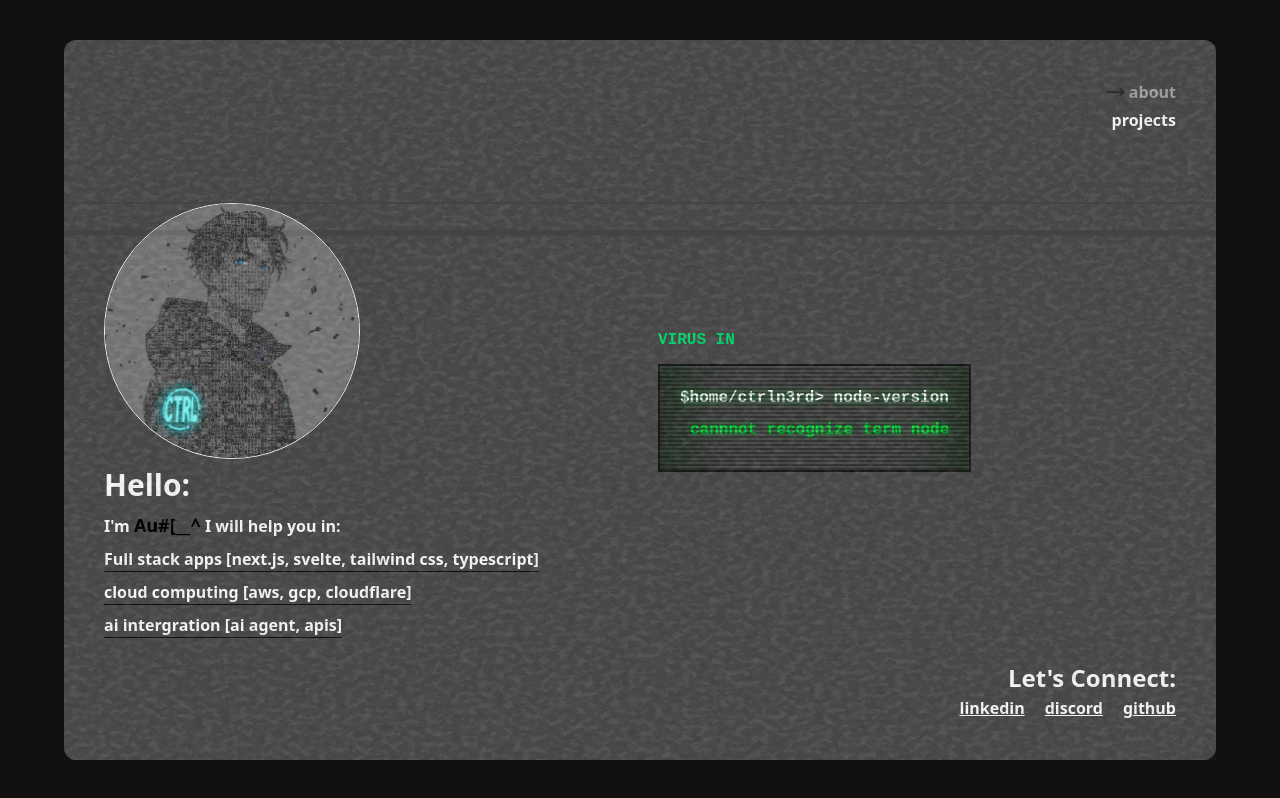
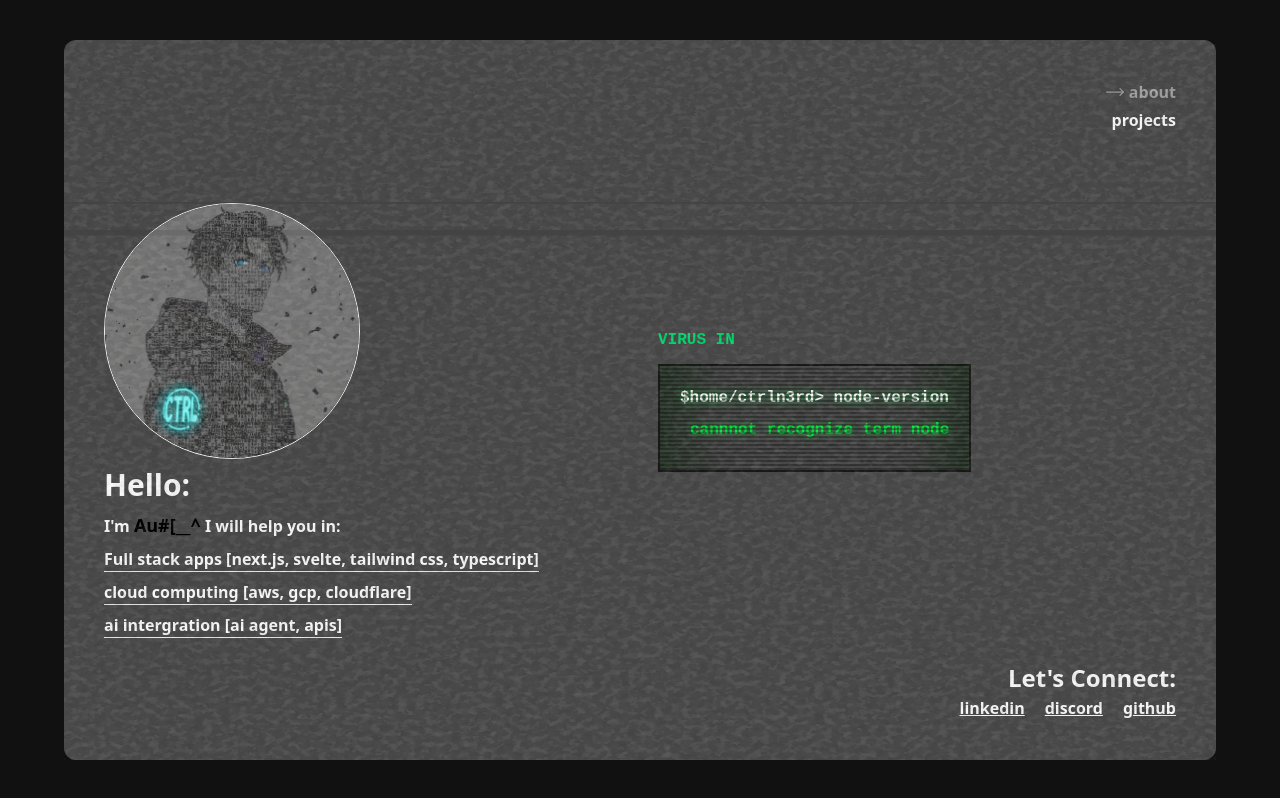
Before and after one commit to ctrln3rd/portfolio, a SvelteKit app: page / in a window 1280 px wide. Built offline with nearby package versions, Linux system fonts and the light colour scheme.

Commit message:
adding white arrow

```diff
--- a/package.json
+++ b/package.json
@@ -29,6 +29,7 @@
 		"vite": "^7.2.6"
 	},
 	"dependencies": {
+		"@svelte-web-fonts/google": "^1.0.4",
 		"embla-carousel-svelte": "^8.6.0",
 		"lucide-svelte": "^0.562.0"
 	}
--- a/src/routes/+layout.svelte
+++ b/src/routes/+layout.svelte
@@ -4,6 +4,7 @@
 	import Nav from './Nav.svelte';
 	import Connect from './connect.svelte';
 	import Grain from './grain.svelte';
+
 
 	let { children } = $props();
 </script>
--- a/src/routes/+page.svelte
+++ b/src/routes/+page.svelte
@@ -23,7 +23,7 @@
       <p>I'm <span use:glitch={{mode: "loop", speed: 100, duration: 2500}}
         class="font-extrabold text-black text-lg">Austine</span> I will help you in:</p>
       {#each skills as  skill}
-        <div class="border-b border-b-[#111111]">
+        <div class="border-b border-b-[#eeeeee]">
           <span class="font-bold">{skill.title}</span>
           <!--<MoveRight size="24" strokeWidth="1.5"/>-->[{skill.sub.join(", ")}]</div>
       {/each}
--- a/src/routes/Nav.svelte
+++ b/src/routes/Nav.svelte
@@ -16,7 +16,7 @@
         class:opacity-50={$page.url.pathname === link.href}
         class="flex gap-1 items-center font-extrabold" >
         {#if $page.url.pathname === link.href}
-        <MoveRight size="20" color="#000000" strokeWidth="1.5"/>
+        <MoveRight size="20" color="#ffffff" strokeWidth="1.5"/>
         {/if}
          <span use:glitch={{mode:"hover", speed: 100}}>{link.name}</span></a>
     {/each}
--- a/src/routes/projects/+page.svelte
+++ b/src/routes/projects/+page.svelte
@@ -93,10 +93,10 @@
     </div>
 
     {#if zoomedImage}
-            <div class="z-40 fixed inset-1/2 -translate-1/2 bg-white border border-black shadow-2xl  max-w-4xl aspect-3/2 w-1/2 overflow-hidden
+            <div class="z-40 fixed inset-1/2 -translate-1/2 bg-white border border-black shadow-2xl  max-w-4xl aspect-3/2 w-7/8 md:w-3/4 lg:w-1/2 overflow-hidden
             flex flex-col items-center gap-2 rounded-lg p-5">
                 <button on:click={closeZoom}
-                        class="self-end">
+                        class="self-end text-black cursor-pointer">
                     <X size={20} />
                 </button>
 
```
Also changed, not shown: 1 other file (tests, documents, lock files or other folders).
